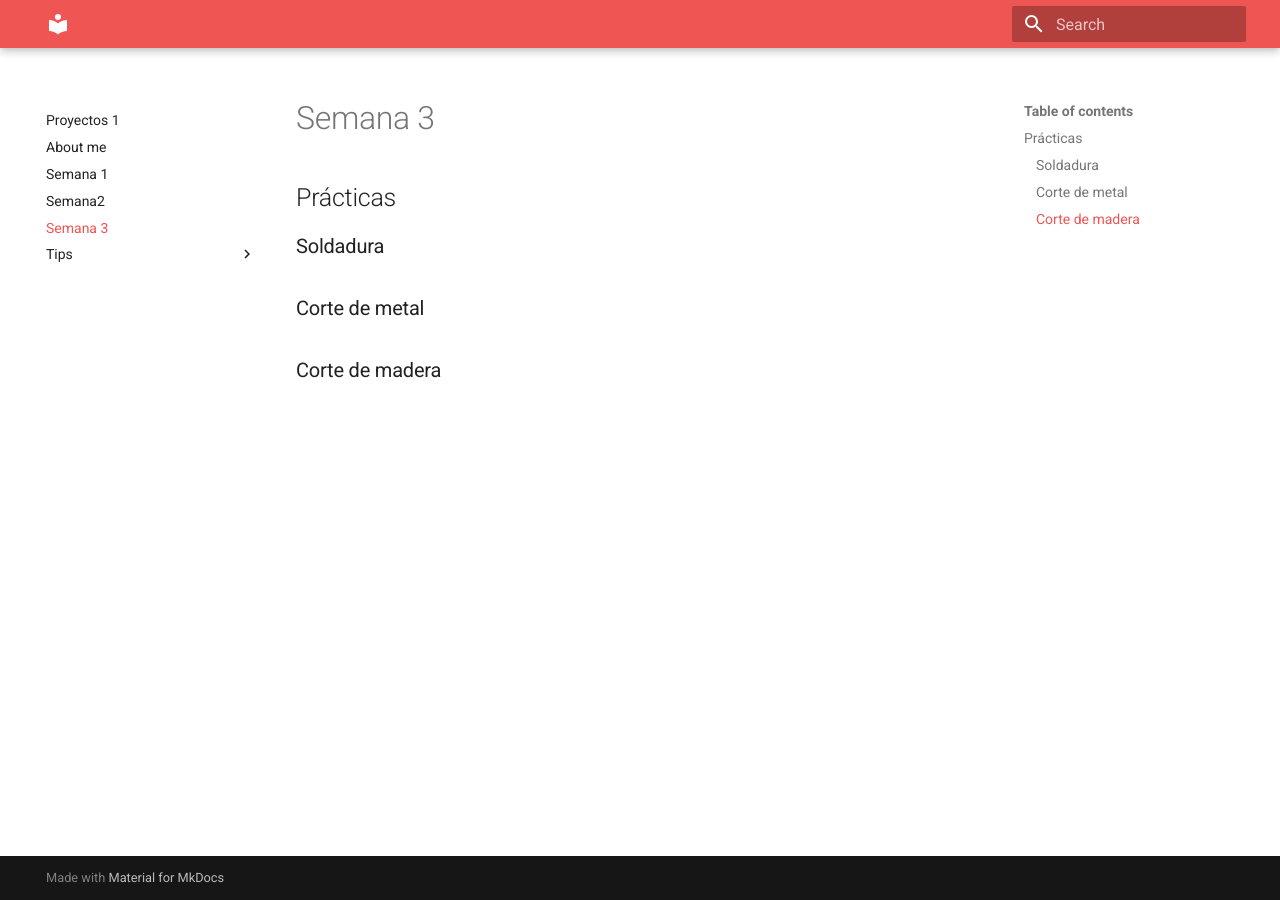
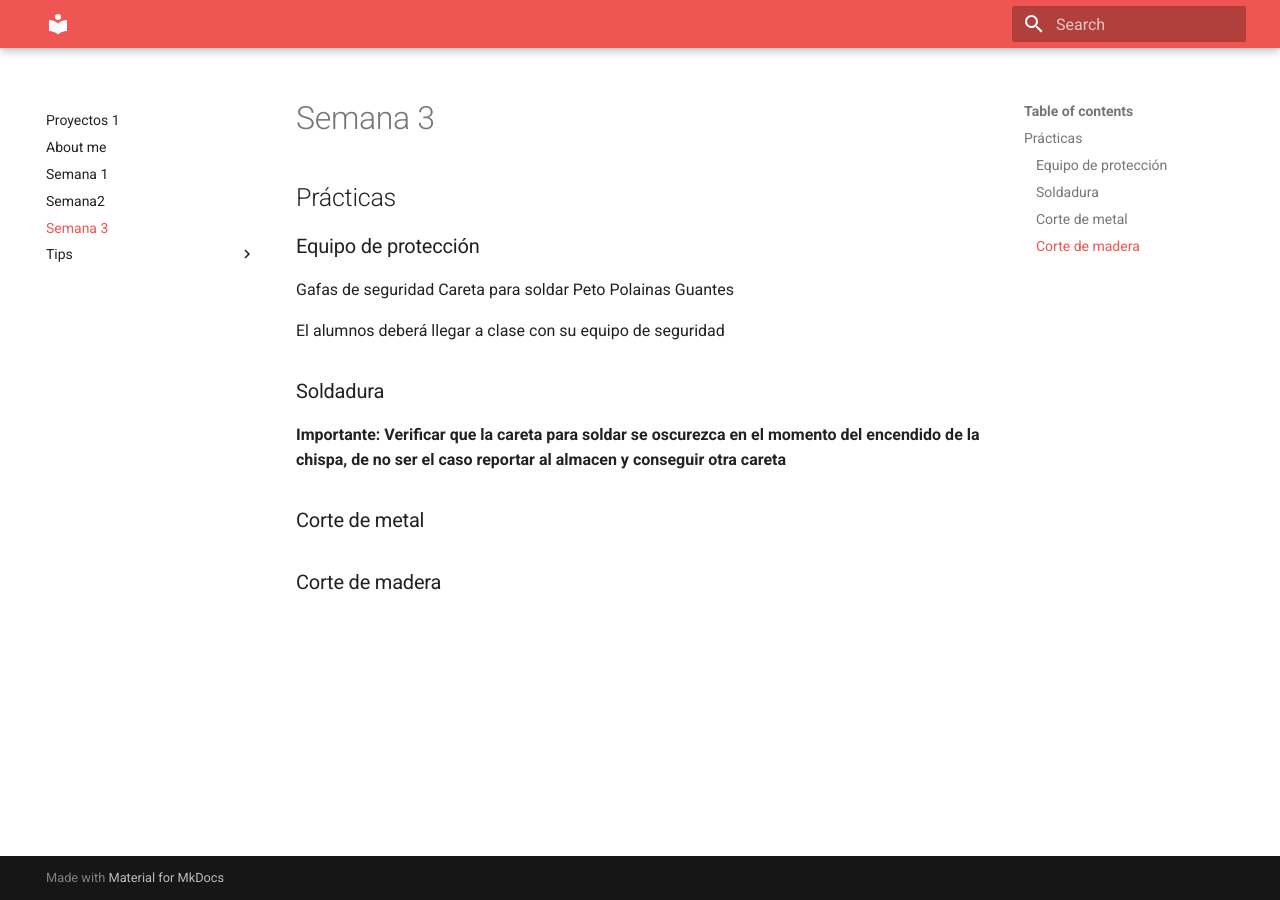
Before and after one commit to Aristarco/Proyectos1, an MkDocs documentation site: the page built from docs/semana3.md, in a window 1280 px wide. Built offline with MkDocs 1.6.1 and Material for MkDocs 9.7.7, drawn with Linux system fonts in a browser that asks for light colours.

Commit message:
Update semana3.md

```diff
--- a/docs/semana3.md
+++ b/docs/semana3.md
@@ -2,7 +2,21 @@
 
 ## Prácticas
 
+### Equipo de protección
+
+
+Gafas de seguridad
+Careta para soldar
+Peto
+Polainas
+Guantes
+
+El alumnos deberá llegar a clase con su equipo de seguridad
+
 ### Soldadura
+
+**Importante: Verificar que la careta para soldar se oscurezca en el momento del encendido de la chispa, de no ser el caso reportar al almacen y conseguir otra careta**
+
 
 ### Corte de metal
 
```
